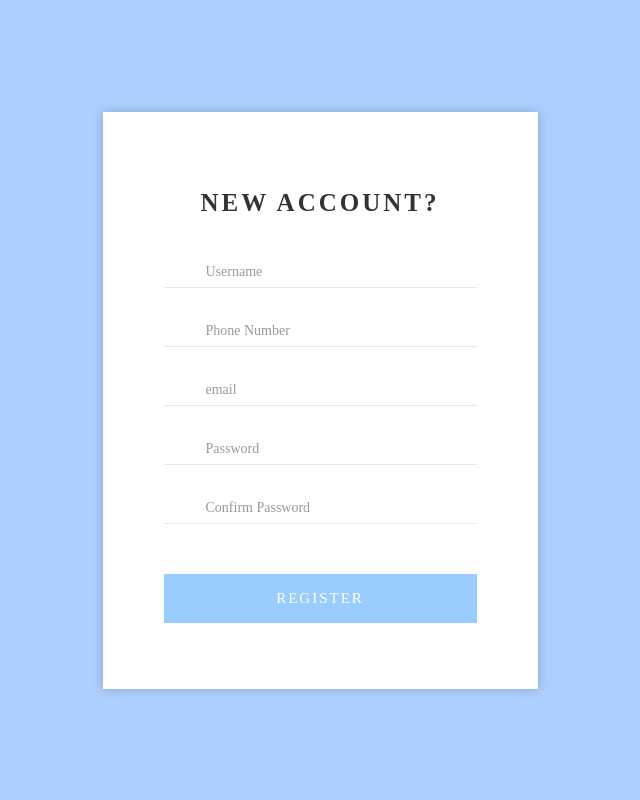
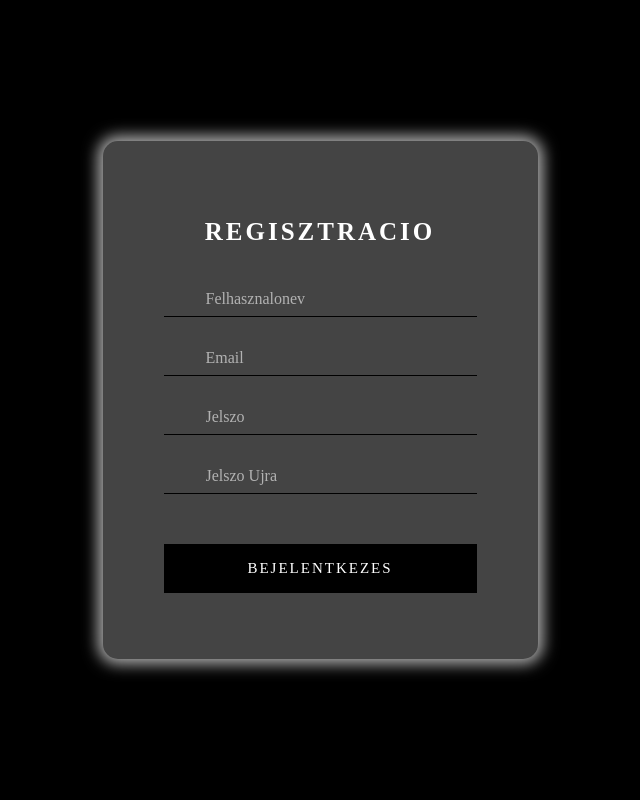
Before and after one commit to Karusz/portfolio, a PHP site: page /regist.html in a window 1280 px wide. Shown: the whole page, without its empty margins (320-960 px from the left). Run offline with PHP 8.4, Linux system fonts and the light colour scheme; some libraries are stand-ins or nearby versions.

Commit message:
code and php files

```diff
--- a/assets/css/login-reg-style.css
+++ b/assets/css/login-reg-style.css
@@ -1,119 +1,72 @@
-body {
-    font-family: "Muli-Regular";
-    font-size: 14px;
-    margin: 0;
-    color: #999; }
-
-  input, textarea, select, button {
-    font-family: "Muli-Regular"; }
-
-  p, h1, h2, h3, h4, h5, h6, ul {
-    margin: 0; }
-
-  img {
-    max-width: 100%; }
-
-  ul {
-    padding-left: 0;
-    margin-bottom: 0; }
-
-  a {
-    text-decoration: none; }
-
-  :focus {
-    outline: none; }
 
 .wrapper {
   min-height: 100vh;
   display: flex;
   align-items: center;
   justify-content: center;
-    background: #accffe; }
+  background-color: black;
+}
 
 .inner {
   position: relative;
-    width: 435px; }
+  width: 435px;
+}
 
-  .image-1 {
-    position: absolute;
-    bottom: -12px;
-    left: -191px;
-    z-index: 99; }
-
-  .image-2 {
-    position: absolute;
-    bottom: 0;
-    right: -129px; }
+input, textarea, select, input[type=submit] {
+  font-family: "Muli-Regular";
+}
 
 form {
+  border-radius: 15px;
   width: 100%;
   position: relative;
   z-index: 9;
   padding: 77px 61px 66px;
-    background: #fff;
-    box-shadow: 0px 0px 10px 0px rgba(0, 0, 0, 0.2);
-    -webkit-box-shadow: 0px 0px 10px 0px rgba(0, 0, 0, 0.2);
-    -moz-box-shadow: 0px 0px 10px 0px rgba(0, 0, 0, 0.2);
-    -ms-box-shadow: 0px 0px 10px 0px rgba(0, 0, 0, 0.2);
-    -o-box-shadow: 0px 0px 10px 0px rgba(0, 0, 0, 0.2); }
+  background: #444444;
+  box-shadow: 0px 0px 15px 5px rgb(177, 177, 177);
+}
 
 h3 {
+  margin: 0;
   text-transform: uppercase;
   font-size: 25px;
   font-family: "Muli-SemiBold";
-    color: #333;
+  color: #fff;
   letter-spacing: 3px;
   text-align: center;
-    margin-bottom: 33px; }
+  margin-bottom: 33px;
+}
 
 .form-holder {
   position: relative;
-    margin-bottom: 21px; }
+  margin-bottom: 21px;
+}
+
 .form-holder span {
   position: absolute;
   left: 0;
   top: 50%;
   transform: translateY(-50%);
   font-size: 15px;
-      color: #333; }
-      .form-holder span.lnr-lock {
-        left: 2px; }
+  color: #333;
+}
 
 .form-control {
   border: none;
-    border-bottom: 1px solid #e6e6e6;
+  border-bottom: 1px solid black;
   display: block;
   width: 100%;
   height: 38px;
   background: none;
   padding: 3px 42px 0px;
-    color: #666;
-    font-family: "Muli-SemiBold";
-    font-size: 16px; }
-    .form-control::-webkit-input-placeholder {
-      font-size: 14px;
-      font-family: "Muli-Regular";
-      color: #999;
-      transform: translateY(1px); }
-    .form-control::-moz-placeholder {
-      font-size: 14px;
-      font-family: "Muli-Regular";
-      color: #999;
-      transform: translateY(1px); }
-    .form-control:-ms-input-placeholder {
-      font-size: 14px;
-      font-family: "Muli-Regular";
-      color: #999;
-      transform: translateY(1px); }
-    .form-control:-moz-placeholder {
-      font-size: 14px;
-      font-family: "Muli-Regular";
-      color: #999;
-      transform: translateY(1px); }
-    .form-control:focus {
-      border-bottom: 1px solid #accffe; }
+  color: #fff;
+  font-size: 16px;
+}
+input::placeholder{
+  color: #ffffff96;
+}
 
-  button {
+input[type=submit] {
   border: none;
   width: 100%;
   height: 49px;
@@ -123,57 +76,16 @@ body {
   align-items: center;
   justify-content: center;
   padding: 0;
-    background: #99ccff;
+  background: black;
   color: #fff;
   text-transform: uppercase;
-    font-family: "Muli-SemiBold";
   font-size: 15px;
   letter-spacing: 2px;
   transition: all 0.5s;
   position: relative;
-    overflow: hidden; }
-    button span {
-      position: relative;
-      z-index: 2; }
-    button:before, button:after {
-      content: '';
-      position: absolute;
-      top: 0;
-      left: 0;
-      width: 100%;
-      height: 100%;
-      z-index: 1;
-      background-color: rgba(52, 152, 253, 0.25);
-      -webkit-transition: all 0.3s;
-      -moz-transition: all 0.3s;
-      -o-transition: all 0.3s;
-      transition: all 0.3s;
-      -webkit-transform: translate(-100%, 0);
-      transform: translate(-100%, 0);
-      -webkit-transition-timing-function: cubic-bezier(0.75, 0, 0.125, 1);
-      transition-timing-function: cubic-bezier(0.75, 0, 0.125, 1); }
-    button:after {
-      -webkit-transition-delay: 0.2s;
-      transition-delay: 0.2s; }
-    button:hover:before, button:hover:after {
-      -webkit-transform: translate(0, 0);
-      transform: translate(0, 0); }
+  overflow: hidden;
+}
 
-  @media (max-width: 991px) {
-    .inner {
-      width: 400px;
-      left: 4%; } }
-  @media (max-width: 767px) {
-    .inner {
-      width: 100%;
-      left: 0; }
-    form {
-      padding: 35px;
-      box-shadow: none;
-      -webkit-box-shadow: none;
-      -moz-box-shadow: none;
-      -ms-box-shadow: none;
-      -o-box-shadow: none; }
-
-    .wrapper {
-      background: none; } }
+input[type=submit]:hover{
+  background-color: #24242481;
+}
--- a/assets/css/style.css
+++ b/assets/css/style.css
@@ -1,5 +1,9 @@
 *{
     box-sizing: border-box;
-    padding: 0;
-
+    font-family: "Muli-Regular";
+    font-size: 14px;
+    margin: 0;
 }
+body{
+    background-color: black;
+}
--- /dev/null
+++ b/config.php
@@ -0,0 +1,6 @@
+<?php
+    $conn = new mysqli("localhost", "root", "", "webshop");
+    if($conn->connect_error){
+        die("Connection Failed!".$conn->connect_error);
+    }
+?>
--- a/regist.html
+++ b/regist.html
@@ -17,34 +17,28 @@
     <div class="wrapper">
         <div class="inner">
             <form action="">
-                <h3>New Account?</h3>
+                <h3>regisztracio</h3>
                 <div class="form-holder">
                     <span class="lnr lnr-user"></span>
-                    <input type="text" class="form-control" placeholder="Username">
-                </div>
-                <div class="form-holder">
-                    <span class="lnr lnr-phone-handset"></span>
-                    <input type="text" class="form-control" placeholder="Phone Number">
+                    <input type="text" class="form-control" placeholder="Felhasznalonev">
                 </div>
                 <div class="form-holder">
                     <span class="lnr lnr-envelope"></span>
-                    <input type="email" class="form-control" placeholder="email">
+                    <input type="email" class="form-control" placeholder="Email">
                 </div>
                 <div class="form-holder">
                     <span class="lnr lnr-lock"></span>
-                    <input type="password" class="form-control" placeholder="Password">
+                    <input type="password" class="form-control" placeholder="Jelszo">
                 </div>
                 <div class="form-holder">
                     <span class="lnr lnr-lock"></span>
-                    <input type="password" class="form-control" placeholder="Confirm Password">
+                    <input type="password" class="form-control" placeholder="Jelszo Ujra">
                 </div>
-                <button>
-                    <span>Register</span>
-                </button>
+                <div>
+                    <input type="submit" value="Bejelentkezes">
+                </div>
             </form>
         </div>
     </div>
-
-
 </body>
 </html>
```
Also changed, not shown: adminpages/admin.html (+8 -0 lines), cart.html (+19 -0 lines), index.html (+8 -0 lines), login.html (+26 -1 lines), function.php (added). Lines whose indentation alone changed are shown as unchanged.
